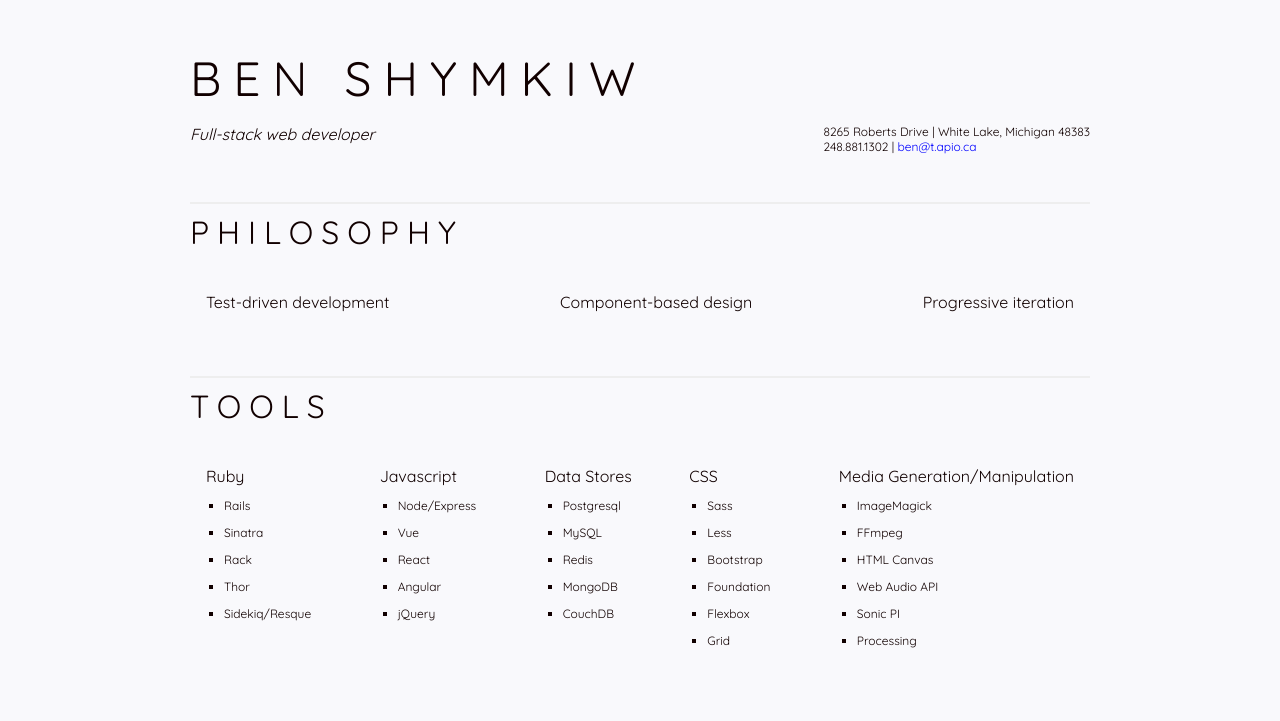
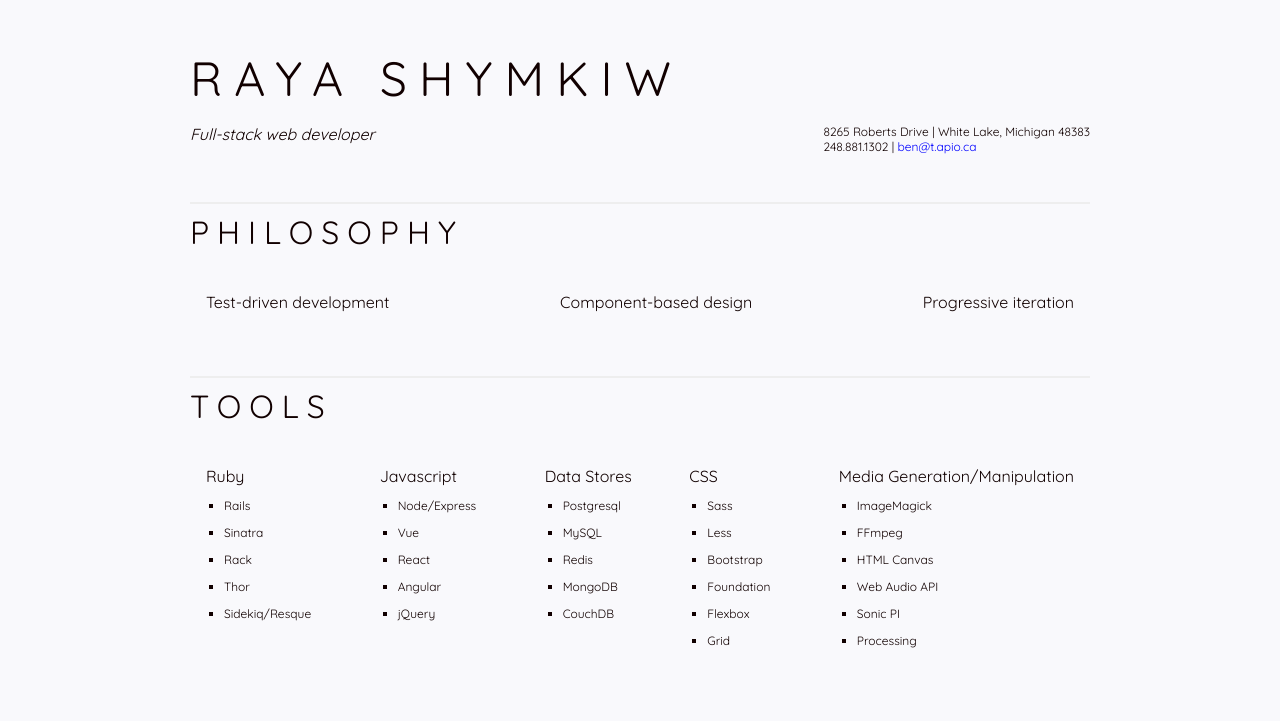
Before and after one commit to iamsolarpowered/iamsolarpowered.github.io, a plain HTML site: page index.html in a window 1280 px wide. Shown: the top 721 px of the page. Drawn offline with nearby package versions, Linux system fonts and the light colour scheme.

Commit message:
Update name in body.

```diff
--- a/index.html
+++ b/index.html
@@ -14,7 +14,7 @@
 
       <section class="info">
         <h1 class="name">
-          Ben Shymkiw
+          Raya Shymkiw
         </h1>
         <div class="secondary-info">
           <div class="description">
```
